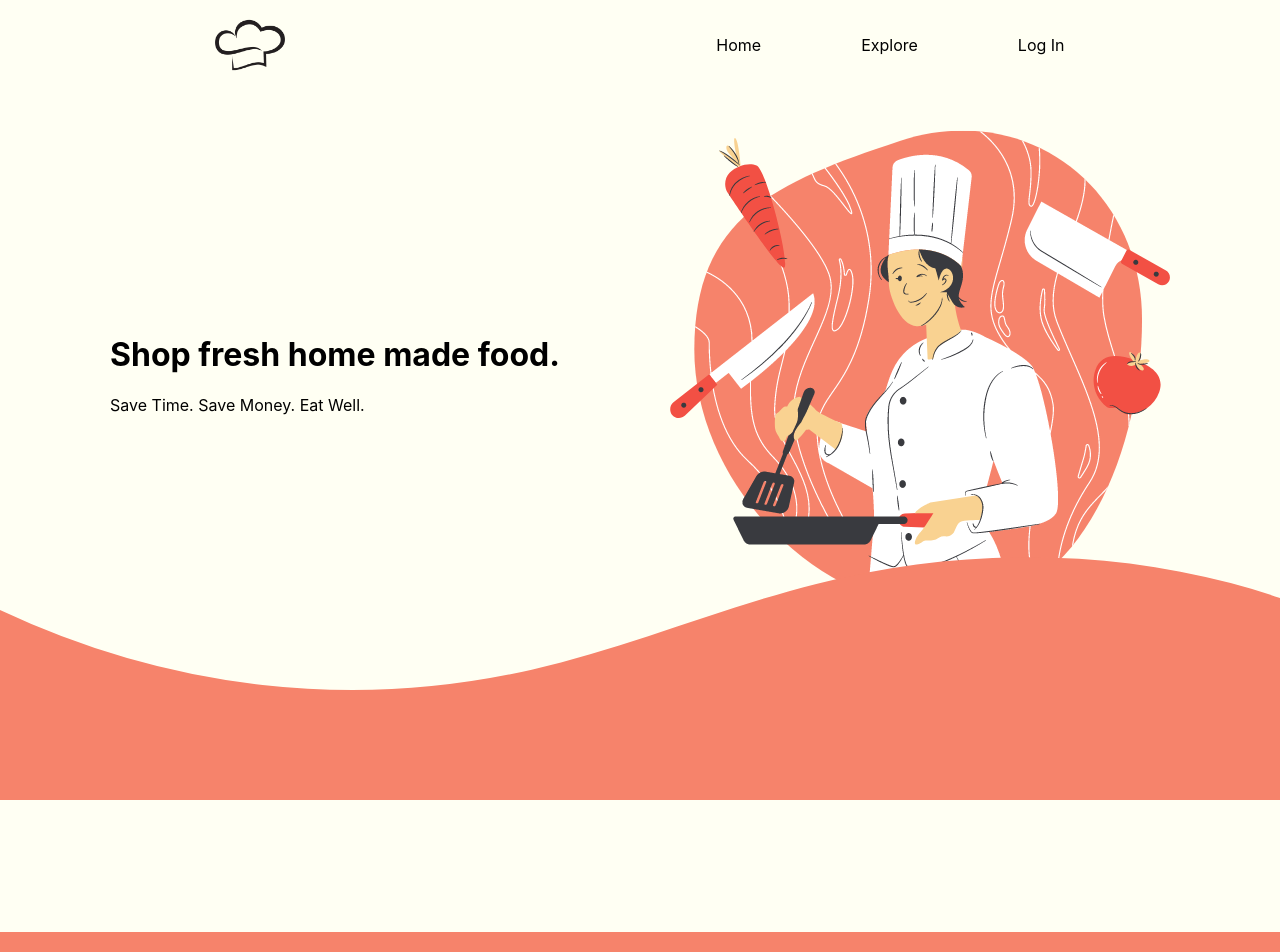
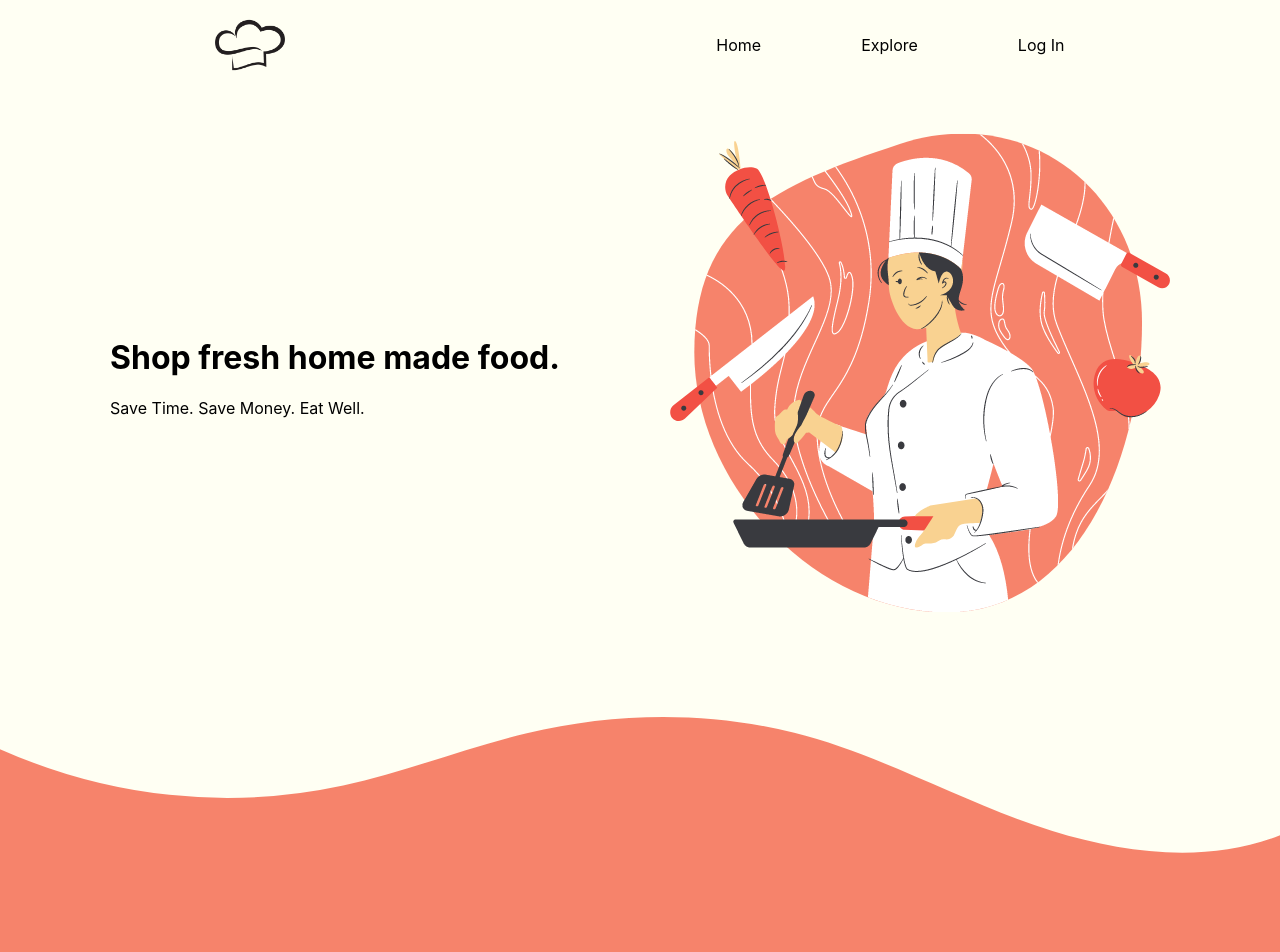
Before and after one commit to dimitar-j/Calgary_Hacks_2022, a React (Create React App) app: page / in a window 1280 px wide. Shown: the top 952 px of the page. Built offline with nearby package versions, Linux system fonts and the light colour scheme.

Commit message:
Fixed curve on home page

```diff
--- a/src/components/Hero.js
+++ b/src/components/Hero.js
@@ -8,8 +8,8 @@ var stylingObject = {
         background: "#FFFFF3",
         justifyContent: "space-evenly",
         alignItems: "center",
-        paddingTop: "42px",
-        paddingBottom: "310px"
+        paddingTop: "45px",
+        paddingBottom: "90px"
     },
     textContainer: {
 
--- a/src/components/Reviews.js
+++ b/src/components/Reviews.js
@@ -8,8 +8,13 @@ function Reviews(){
         }
     }
     return(
-        <div>
+        <div style={{position:"relative"}}>
             <div style={stylingObject.container}></div>
+            <div class="custom-shape-divider-top-1645322238">
+                <svg data-name="Layer 1" xmlns="http://www.w3.org/2000/svg" viewBox="0 0 1200 120" preserveAspectRatio="none">
+                    <path d="M321.39,56.44c58-10.79,114.16-30.13,172-41.86,82.39-16.72,168.19-17.73,250.45-.39C823.78,31,906.67,72,985.66,92.83c70.05,18.48,146.53,26.09,214.34,3V0H0V27.35A600.21,600.21,0,0,0,321.39,56.44Z" class="shape-fill"></path>
+                </svg>
+            </div>
         </div>
 
     )
--- a/src/index.css
+++ b/src/index.css
@@ -12,22 +12,22 @@ code {
     monospace;
 }
 
-.custom-shape-divider-bottom-1645315839 {
+.custom-shape-divider-top-1645322238 {
   position: absolute;
-  bottom: 0;
+  top: 0;
   left: 0;
   width: 100%;
   overflow: hidden;
   line-height: 0;
 }
 
-.custom-shape-divider-bottom-1645315839 svg {
+.custom-shape-divider-top-1645322238 svg {
   position: relative;
   display: block;
-  width: calc(155% + 1.3px);
-  height: 246px;
+  width: calc(100% + 1.3px);
+  height: 150px;
 }
 
-.custom-shape-divider-bottom-1645315839 .shape-fill {
-  fill: #F6836B;
+.custom-shape-divider-top-1645322238 .shape-fill {
+  fill: #FFFFF3;
 }
--- a/src/pages/Home.js
+++ b/src/pages/Home.js
@@ -9,11 +9,6 @@ function Home() {
         <div>
             <HomeNav></HomeNav>
             <Hero></Hero>
-            <div class="custom-shape-divider-bottom-1645315839">
-                <svg data-name="Layer 1" xmlns="http://www.w3.org/2000/svg" viewBox="0 0 1200 120" preserveAspectRatio="none">
-                    <path d="M985.66,92.83C906.67,72,823.78,31,743.84,14.19c-82.26-17.34-168.06-16.33-250.45.39-57.84,11.73-114,31.07-172,41.86A600.21,600.21,0,0,1,0,27.35V120H1200V95.8C1132.19,118.92,1055.71,111.31,985.66,92.83Z" class="shape-fill"></path>
-                </svg>
-            </div>
             <Reviews></Reviews>
             <Footer></Footer>
         </div>
```
